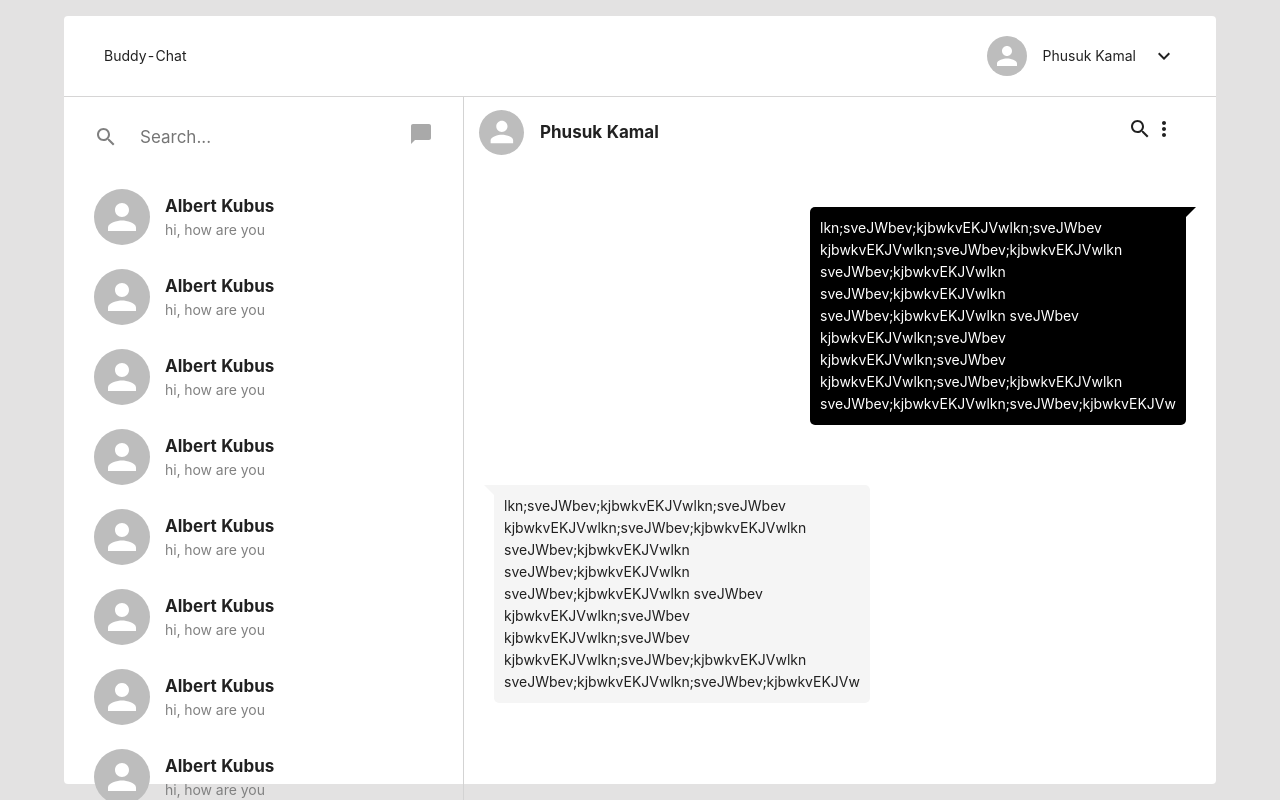
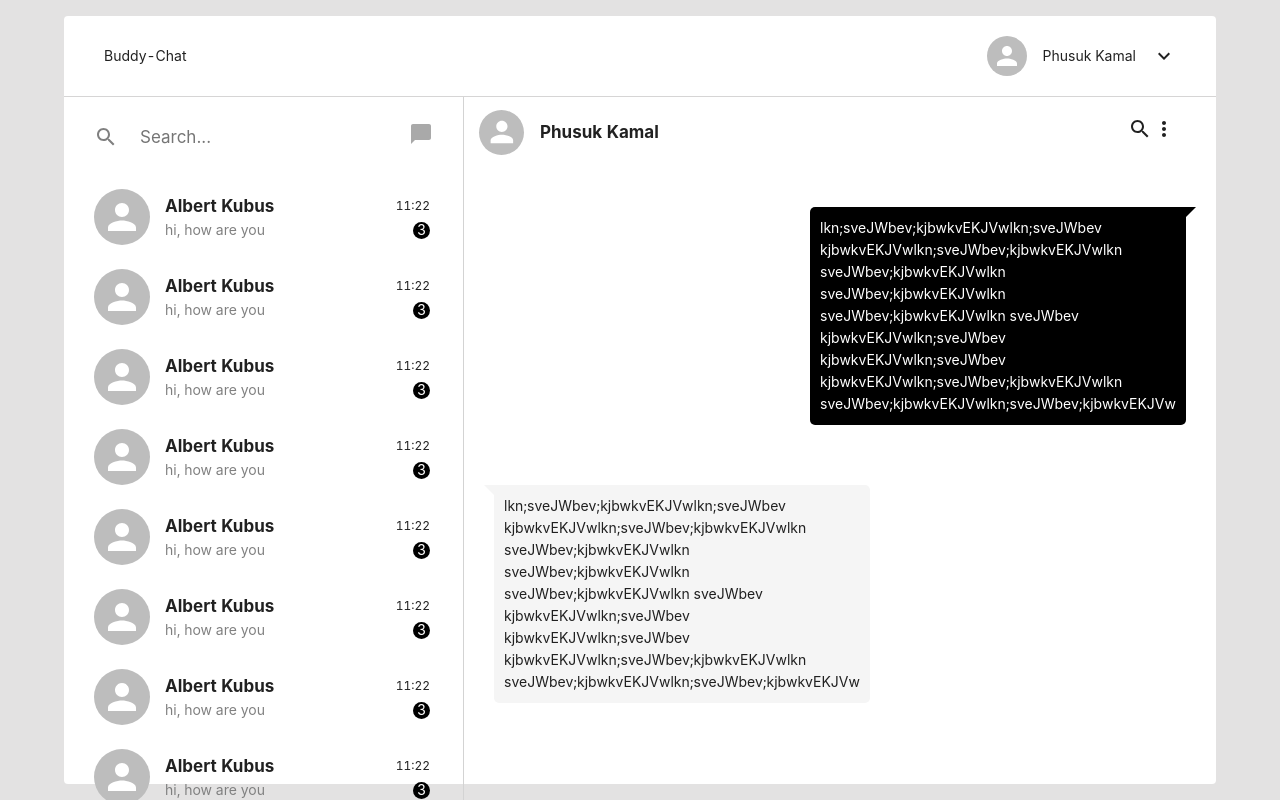
Before and after one commit to Ofoli/buddy-chat, a React (Create React App) app: page / in a window 1280 px wide. Shown: the top 800 px of the page. Built offline with nearby package versions, Linux system fonts and the light colour scheme.

Commit message:
added time and unread chat count to recent-chats ui

```diff
--- a/src/features/chat-dashboard/components/form/ChatInput.tsx
+++ b/src/features/chat-dashboard/components/form/ChatInput.tsx
@@ -1,4 +1,3 @@
-import { Grid } from "@mui/material";
 import SendIcon from "@mui/icons-material/Send";
 import AttachFileIcon from "@mui/icons-material/AttachFile";
 import classes from "../../styles/chat-input.module.css";
--- a/src/features/chat-dashboard/components/ui/RecentChat.tsx
+++ b/src/features/chat-dashboard/components/ui/RecentChat.tsx
@@ -20,9 +20,15 @@ export default function RecentChat(props: RecentChatProps) {
         </Grid>
         <Grid item>
           <div className={classes.text_group}>
-            <div>
-              <p className={classes.text_name}>{data.name}</p>
-              <p className={classes.text_message}>{data.message}</p>
+            <div style={{ width: "100%" }}>
+              <div className={classes.text_group_child}>
+                <p className={classes.text_name}>{data.name}</p>
+                <p className={classes.text_time}>11:22</p>
+              </div>
+              <div className={classes.text_group_child}>
+                <p className={classes.text_message}>{data.message}</p>
+                <p className={classes.unread_chat_count}>3</p>
+              </div>
             </div>
           </div>
         </Grid>
--- a/src/features/chat-dashboard/styles/recent-chat.module.css
+++ b/src/features/chat-dashboard/styles/recent-chat.module.css
@@ -7,7 +7,7 @@
 }
 .text_group {
   margin-left: 15px;
-  width: 250px;
+  width: 265px;
   text-align: left;
   height: 80px;
   display: flex;
@@ -19,6 +19,12 @@
   padding: 0;
 }
 
+.text_group_child {
+  display: flex;
+  align-items: center;
+  justify-content: space-between;
+}
+
 .text_name {
   font-weight: bold;
   font-size: 17px;
@@ -26,3 +32,17 @@
 .text_message {
   color: gray;
 }
+
+.text_time {
+  font-size: 12px;
+}
+.unread_chat_count {
+  display: flex;
+  align-items: center;
+  justify-content: center;
+  width: 17px;
+  height: 17px;
+  border-radius: 50%;
+  background: black;
+  color: white;
+}
```
